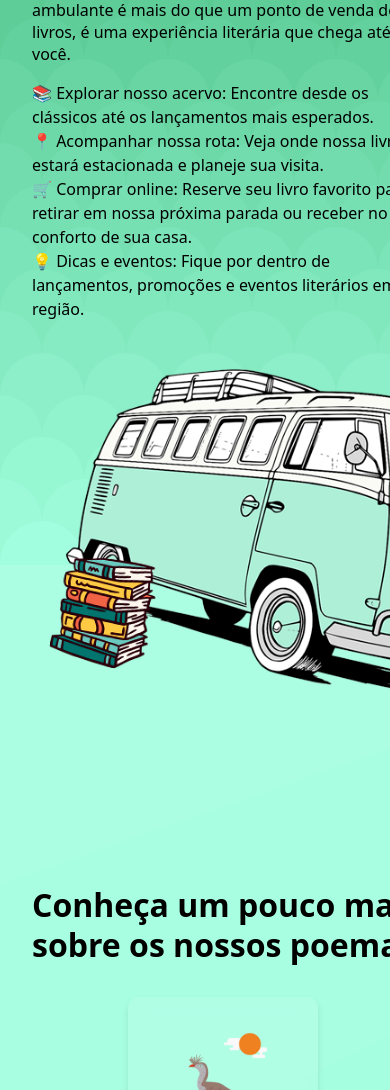
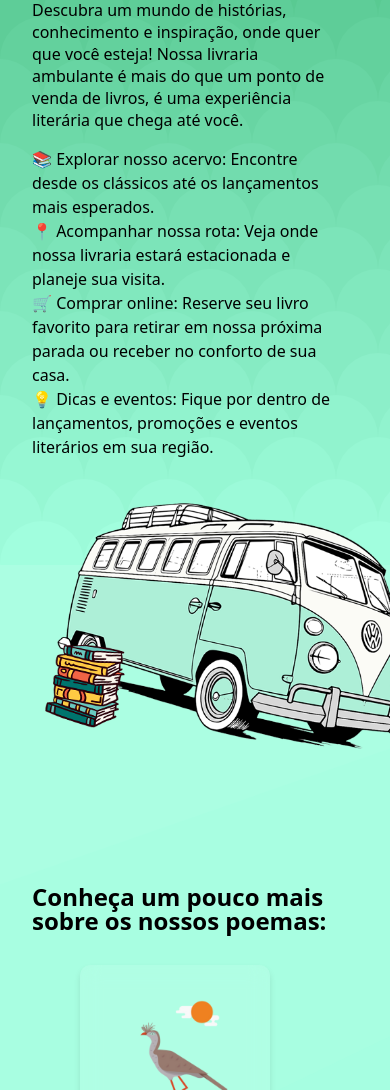
Before and after one commit to dduartess/kombitha, a plain HTML site: page index.html in a window 390 px wide. Shown: the part 279-1369 px from the top of the page. Drawn offline with Linux system fonts and the light colour scheme.

Commit message:
nova-atualizacao

```diff
--- a/assets/css/style.css
+++ b/assets/css/style.css
@@ -320,6 +320,7 @@ cite p{
 @media (max-width: 400px){
     .background-principal{
         width: 80vh;
+        background-size: contain;
     }
 
     .main-bg{
@@ -328,24 +329,21 @@ cite p{
     }
 
     .flex-section-one{
-        justify-content: center; /* Centraliza horizontalmente */
-        align-items: center;     /* Centraliza verticalmente */
         display: inline;
     }
 
     .container-principal{
         padding-top: 8rem;
         padding-left: 2rem;
-        max-width: 400px;
-
+        max-width: 300px;
     }
 
     .titulo-container h2{
-        font-size: 2.5rem;
+        font-size: 2.1rem;
         line-height: 2.8rem;
     }
     .text-container{
-        width: 400px;
+        width: 300px;
         padding-top: 1rem;
     }
 
@@ -355,7 +353,7 @@ cite p{
 
     .li-descricao{
         padding-top: 1rem;
-        width: 400px;
+        width: 300px;
     }
 
     .li-descricao p{
@@ -369,7 +367,7 @@ cite p{
 
     }
     .cont-imagem img{
-        width: 80%;
+        width: 60%;
         padding-left: 2rem;
     }
 
@@ -378,12 +376,12 @@ cite p{
     .main-content{
         padding-top: 10rem;
         padding-left: 1rem;
-        width: 400px;
+        width: 300px;
     }
 
     .main-content h2{
-        font-size: 2rem;
-        line-height: 2.5rem;
+        font-size: 1.5rem;
+        line-height: 1.5rem;
     }
 
     /* imagens */
@@ -395,7 +393,7 @@ cite p{
 
     .img-poemas{
         width: 150px;
-       margin-left: 8rem;
+       margin-left: 5rem;
        margin-top: 2rem;
     }
 
```
